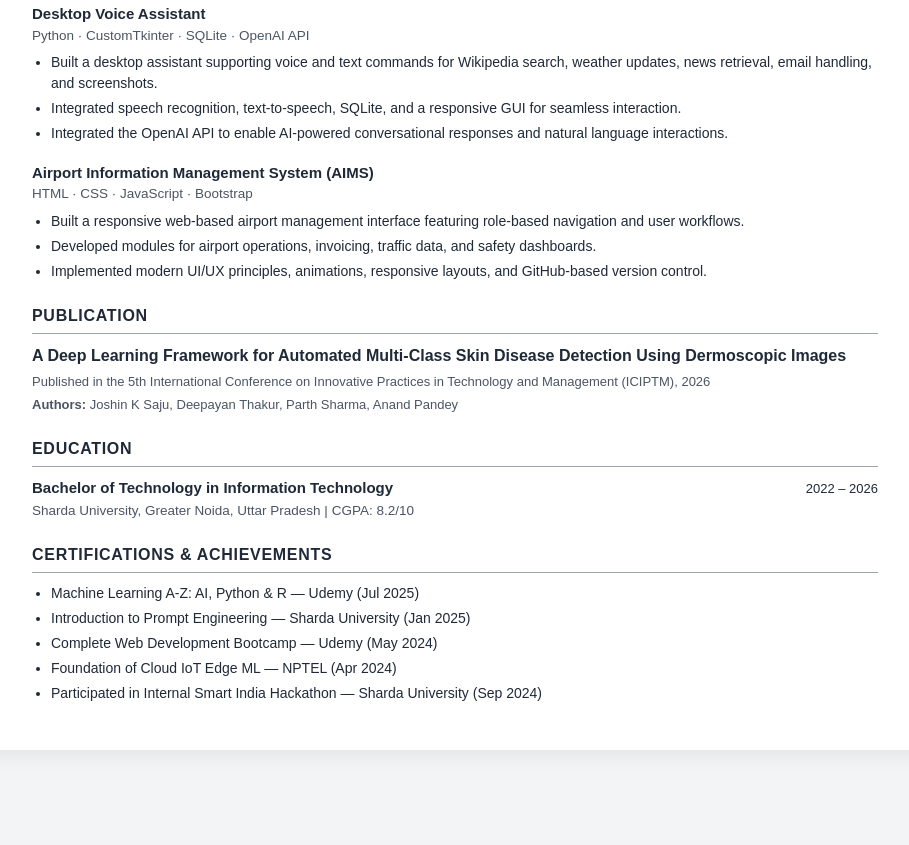
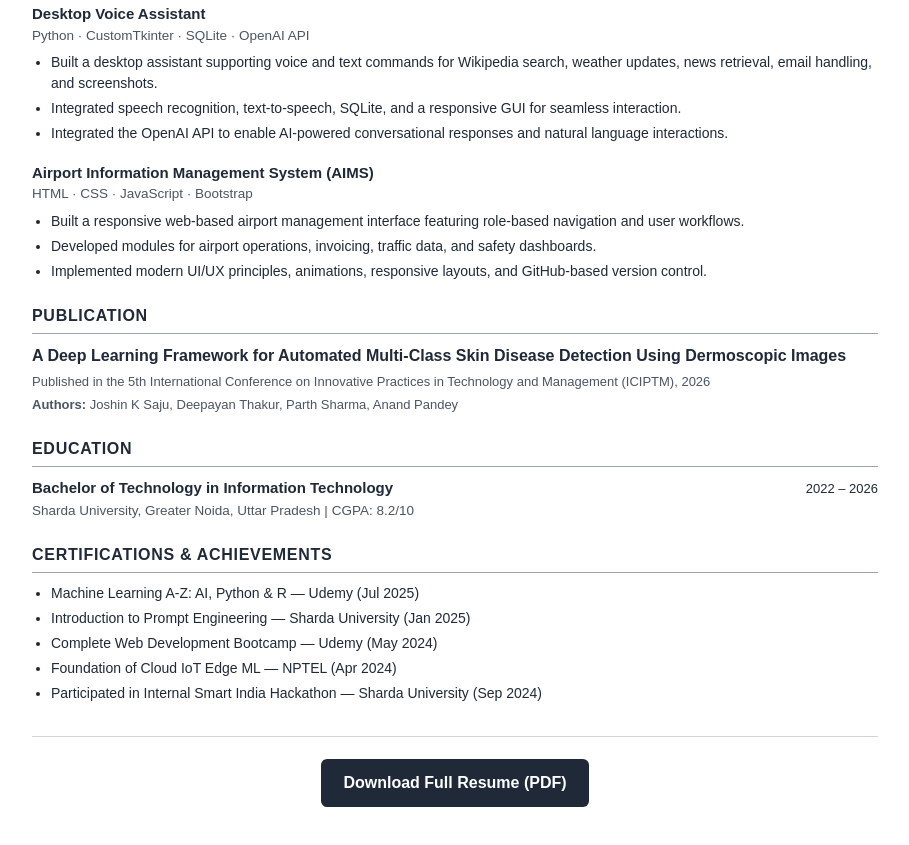
Before and after one commit to Joshinx17/My-SuperSimple-Portfolio, a plain HTML site: page index.html in a window 1280 px wide. Shown: the part 1435-2280 px from the top of the page, without its empty margins (185-1094 px from the left). Before the commit the page ends 2217 px from the top, so only its background shows below. Drawn offline with Linux system fonts and the light colour scheme.

Commit message:
download pdf button added

```diff
--- a/index.html
+++ b/index.html
@@ -80,6 +80,10 @@
   li { margin-bottom: 4px; }
   .publication-title { font-weight: 700; }
   .small { font-size: 13px; color: #4b5563; margin-top: 4px; }
+
+  .download-section { text-align: center; margin-top: 32px; padding-top: 22px; border-top: 1px solid #d1d5db; }
+  .download-btn { display: inline-block; padding: 12px 22px; background: #1f2937; color: #ffffff; text-decoration: none; font-weight: 700; border-radius: 6px; transition: opacity .2s ease; }
+  .download-btn:hover { opacity: .85; }
 
   @media (max-width: 700px) {
     .resume { margin: 0; padding: 28px 22px; box-shadow: none; }
@@ -229,6 +233,10 @@ B.Tech graduate in Information Technology with hands-on experience in software d
 </ul>
 </section>
 
+
+<section class="download-section">
+  <a class="download-btn" href="https://drive.google.com/uc?export=download&id=147KTiau9tGFHzxi1rL88hu2f4-0wJpwr">Download Full Resume (PDF)</a>
+</section>
 </main>
 </body>
 </html>
```
